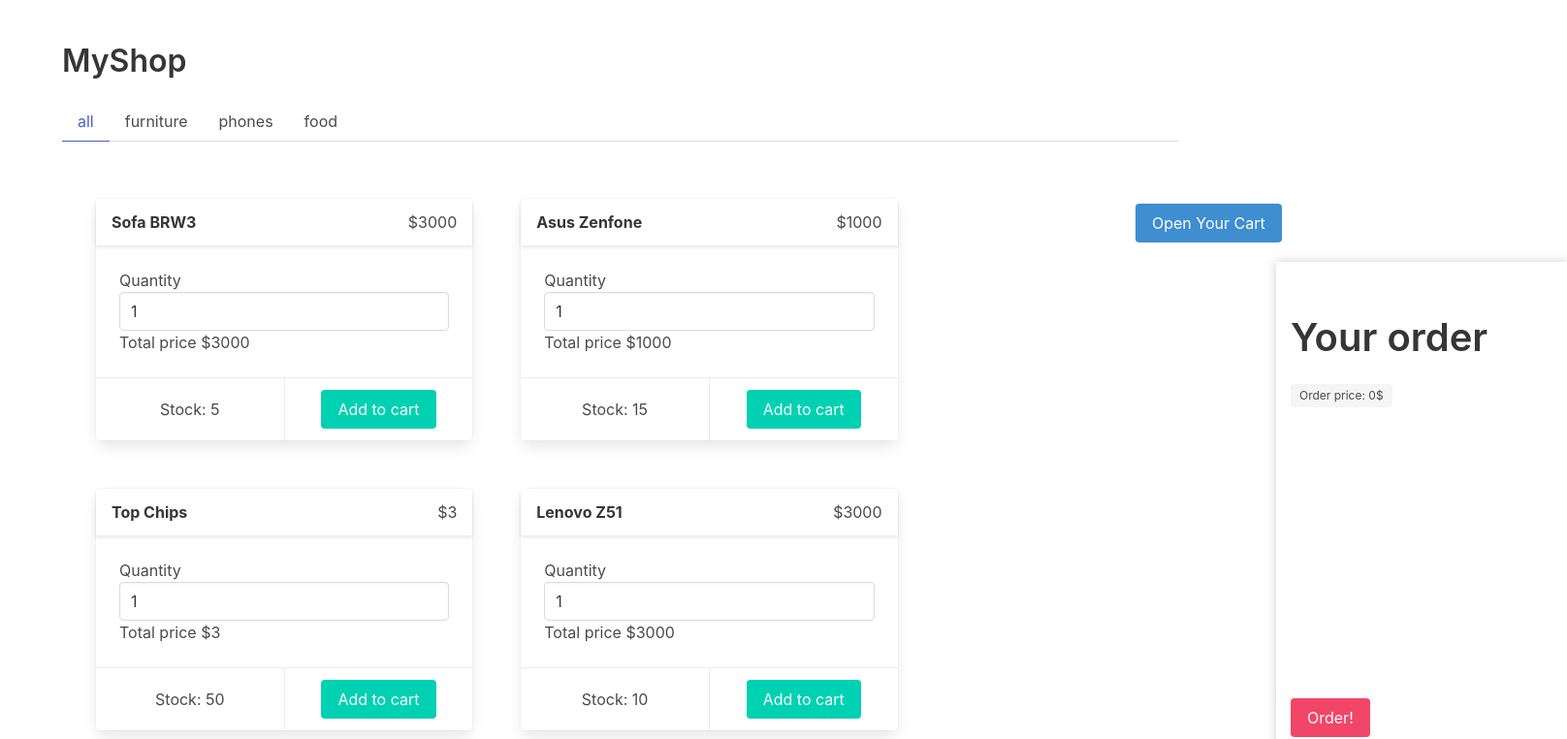
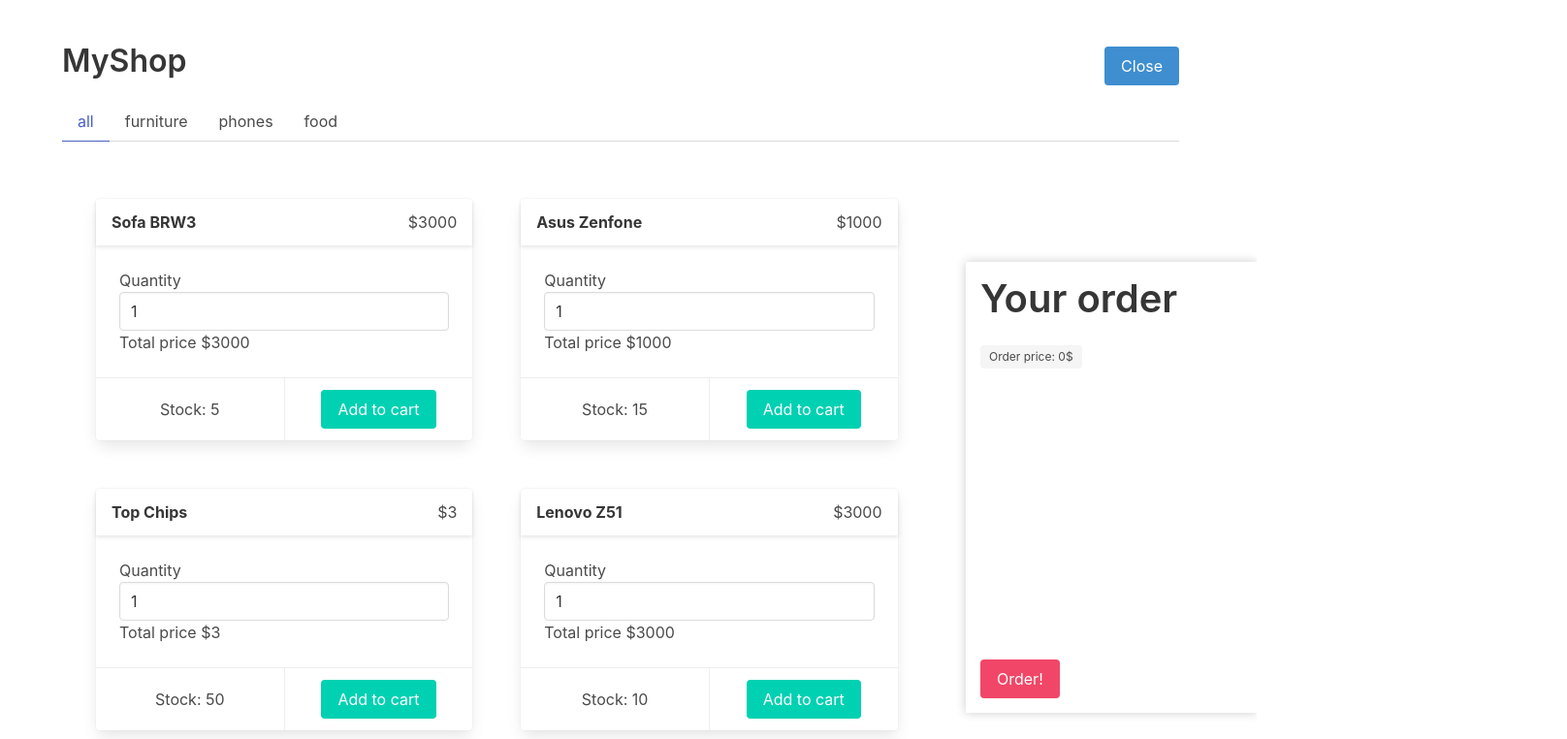
Before and after one commit to Melanie27/react-shopping-cart, a React (Create React App) app: page / in a window 1280 px wide. Shown: the top 762 px of the page at 97% size, 1616 px wide, since content can reach past the window. Built offline with nearby package versions, Linux system fonts and the light colour scheme.

Commit message:
cart button separated into another component

```diff
--- a/src/components/Cart.js
+++ b/src/components/Cart.js
@@ -7,9 +7,6 @@ import '../css/Cart.css';
 class Cart extends Component {
     constructor() {
         super();
-        this.state = {
-            isCartOpened: false
-        };
         this.orderPrice = this.orderPrice.bind(this);
     }
     orderPrice() {
@@ -27,10 +24,7 @@ class Cart extends Component {
 
     render() {
         return (
-            <aside className={"cart menu " + (this.state.isCartOpened ? 'cart__is-open' : '')}>
-                <button onClick={this.toggleCartStatus.bind(this)} className="cart__switcher button is-info">
-                    {this.state.isCartOpened ? 'Close' : 'Open Your Cart'}
-                </button>
+            <aside className={"cart menu " + (this.props.isCartOpened ? 'cart__is-open' : '')}>
                 <h3 className="title is-2"> Your order </h3>
                 <h5 className="tag">
                     Order price: 		{ this.orderPrice() }$
@@ -60,7 +54,8 @@ class Cart extends Component {
 
 const mapStateToProps = (state) => {
     return {
-        cartProducts: state.cartProducts
+        cartProducts: state.cartProducts,
+        isCartOpened: state.isCartOpened
     }
 };
 
--- /dev/null
+++ b/src/components/CartButton.js
@@ -0,0 +1,32 @@
+/**
+ * Created by lenovo on 2017-06-23.
+ */
+import React from 'react';
+import {connect} from 'react-redux';
+import '../css/Cart.css';
+class CartButton extends React.Component {
+    render() {
+        return (
+            <button onClick={this.props.toggleCartStatus.bind(this)} className="cart__switcher button is-info">
+                {this.props.isCartOpened ? 'Close' : 'Open Your Cart'}
+            </button>
+        )
+    }
+
+};
+
+const mapStateToProps = (state) => {
+    return {
+        isCartOpened: state.isCartOpened
+    }
+};
+
+const mapDispatchToProps = (dispatch) => {
+    return {
+        toggleCartStatus: () => dispatch({
+            type: 'TOGGLE_CART_STATUS'
+    })
+    }
+};
+
+export default connect(mapStateToProps, mapDispatchToProps)(CartButton);
--- a/src/components/TitleBar.js
+++ b/src/components/TitleBar.js
@@ -2,11 +2,17 @@
  * Created by lenovo on 2017-06-23.
  */
 import React from 'react';
+import CartButton from './CartButton.js';
+import '../css/TitleBar.css';
 const TitleBar = (props) => {
     return (
-        <h1 style={{marginTop: 45}} className="title">
-            {props.title}
-        </h1>
+        <div className="title-bar-wrapper">
+            <h1 style={{marginTop: 45}} className="title">
+                {props.title}
+            </h1>
+            <CartButton></CartButton>
+        </div>
+
     );
 };
 
--- a/src/css/Cart.css
+++ b/src/css/Cart.css
@@ -15,9 +15,7 @@
     background: white;
 }
 .cart__switcher {
-    position: fixed;
-    right: 160px;
-    top: -75px;
+    position: static;
 }
 .cart__is-open {
     right: -80px;
--- /dev/null
+++ b/src/css/TitleBar.css
@@ -0,0 +1,5 @@
+.title-bar-wrapper {
+    display: flex;
+    align-items: baseline;
+    justify-content: space-between;
+}
--- a/src/store/CartStore.js
+++ b/src/store/CartStore.js
@@ -9,9 +9,16 @@ import ProductsDatabase from './ProductsDatabase.js';
 const productReducer = (state = {
     ProductsDatabase: ProductsDatabase,
    categoryToFilter: 'all',
-   cartProducts: []
+   cartProducts: [],
+   isCartOpened: true
 }, action) => {
     switch (action.type) {
+        case 'TOGGLE_CART_STATUS':
+            state =  {
+                ...state,
+                isCartOpened: !state.isCartOpened
+            };
+            break;
         case 'FILTER_PRODUCTS_BY_CATEGORY':
             state = {
                 ...state,
```
